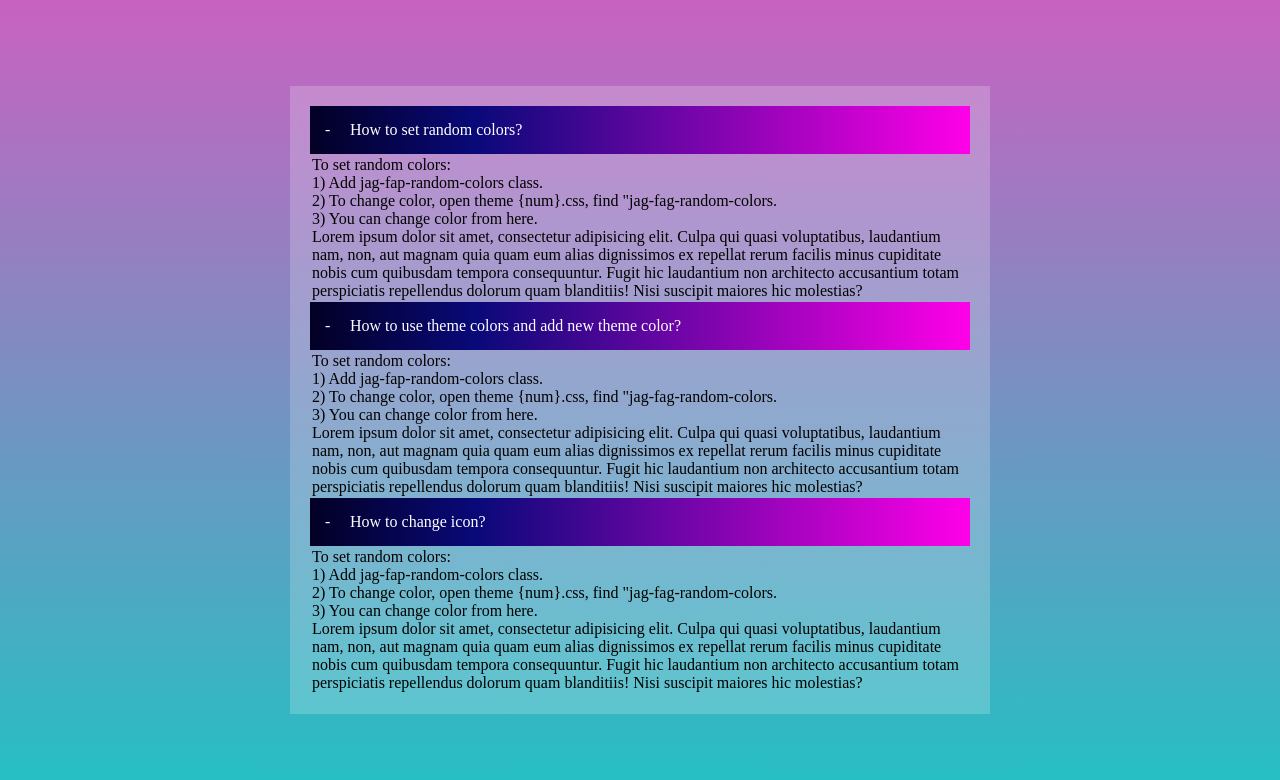
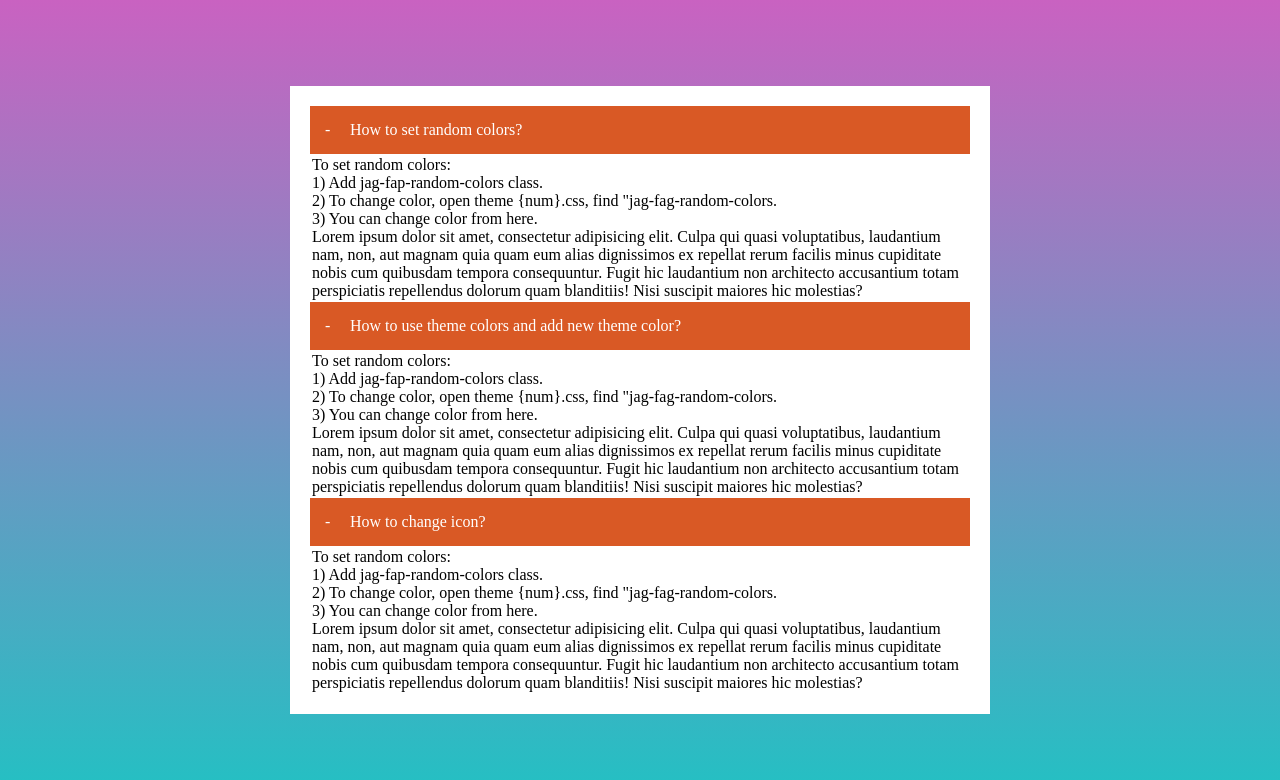
Before and after one commit to Phanvanahai1995/exercise5, a plain HTML site: page Bai-2/index.html in a window 1280 px wide. Drawn offline with Linux system fonts and the light colour scheme.

Commit message:
Bai tap ve nha buoi 5

```diff
--- a/Bai-2/style.css
+++ b/Bai-2/style.css
@@ -20,7 +20,7 @@ body {
 .container.main {
   width: 700px;
   padding: 20px;
-  background-color: rgba(255, 255, 255, 0.2);
+  background-color: #fff;
 }
 
 .container.main section label {
@@ -29,13 +29,8 @@ body {
   width: 100%;
   padding: 15px 40px;
   cursor: pointer;
-  background: rgb(2, 0, 36);
-  background: linear-gradient(
-    90deg,
-    rgba(2, 0, 36, 1) 0%,
-    rgba(9, 9, 121, 1) 25%,
-    rgba(255, 0, 232, 1) 100%
-  );
+  background: #d95925;
+
   color: #fff;
 }
 
```
